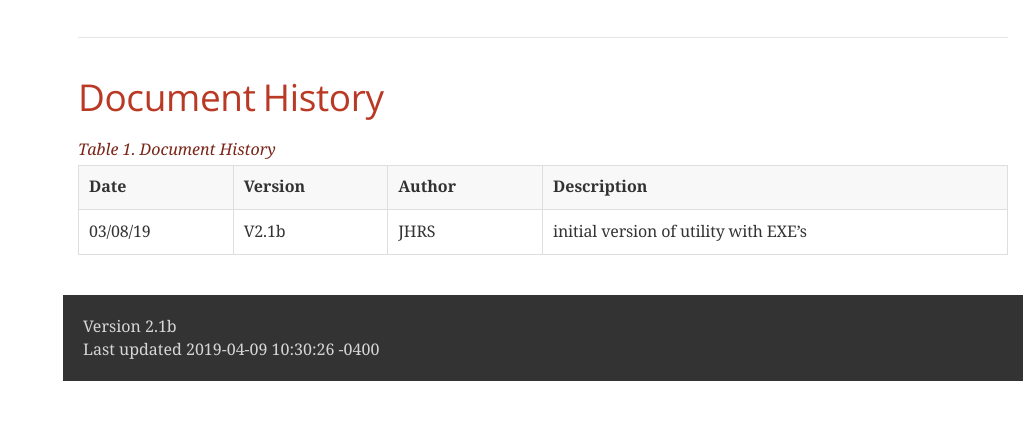
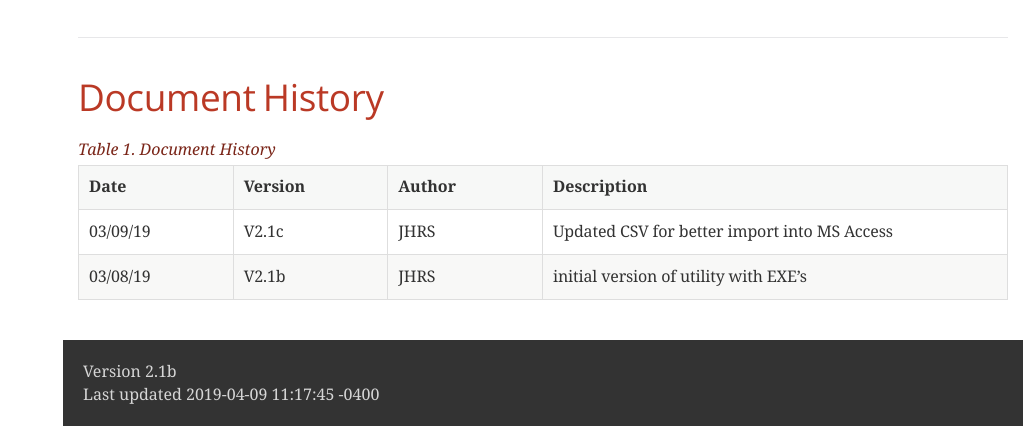
Before and after one commit to GeekMustHave/rout2csv, a website: page readme.html in a window 1280 px wide. Shown: the part 5712-6138 px from the top of the page, without its empty margins (257-1280 px from the left). Before the commit the page ends 6093 px from the top, so only its background shows below. Drawn offline with nearby package versions, Linux system fonts and the light colour scheme; a web font is replaced by a local one.

Commit message:
Fix issue with , in CSV file

```diff
--- a/index.js
+++ b/index.js
@@ -72,7 +72,7 @@ function processOutText(answers){
           if(line.indexOf("ErrorID") > 0 ){
             console.log('---- Error');
             // Write a row out
-            csvLine = `\n${answers.runID},${answers.server},${answers.environment},${answers.runnerType},${timeIS},${beneID},${request}`
+            csvLine = `\n"${answers.runID}",${answers.server},${answers.environment},${answers.runnerType},"${timeIS}",${beneID},${request}`
             fs.appendFile(csvFile, csvLine, (err) => {
               if(err){
                 console.log(`***** Unable to append to "rout.csv"`)
--- a/readme.html
+++ b/readme.html
@@ -879,6 +879,12 @@ The PDF will not display the demo.
 </thead>
 <tbody>
 <tr>
+<td class="tableblock halign-left valign-top"><p class="tableblock">03/09/19</p></td>
+<td class="tableblock halign-left valign-top"><p class="tableblock">V2.1c</p></td>
+<td class="tableblock halign-left valign-top"><p class="tableblock">JHRS</p></td>
+<td class="tableblock halign-left valign-top"><p class="tableblock">Updated CSV for better import into MS Access</p></td>
+</tr>
+<tr>
 <td class="tableblock halign-left valign-top"><p class="tableblock">03/08/19</p></td>
 <td class="tableblock halign-left valign-top"><p class="tableblock">V2.1b</p></td>
 <td class="tableblock halign-left valign-top"><p class="tableblock">JHRS</p></td>
@@ -892,7 +898,7 @@ The PDF will not display the demo.
 <div id="footer">
 <div id="footer-text">
 Version 2.1b<br>
-Last updated 2019-04-09 10:30:26 -0400
+Last updated 2019-04-09 11:17:45 -0400
 </div>
 </div>
 </body>
```
Also changed, not shown: 2 other files.
